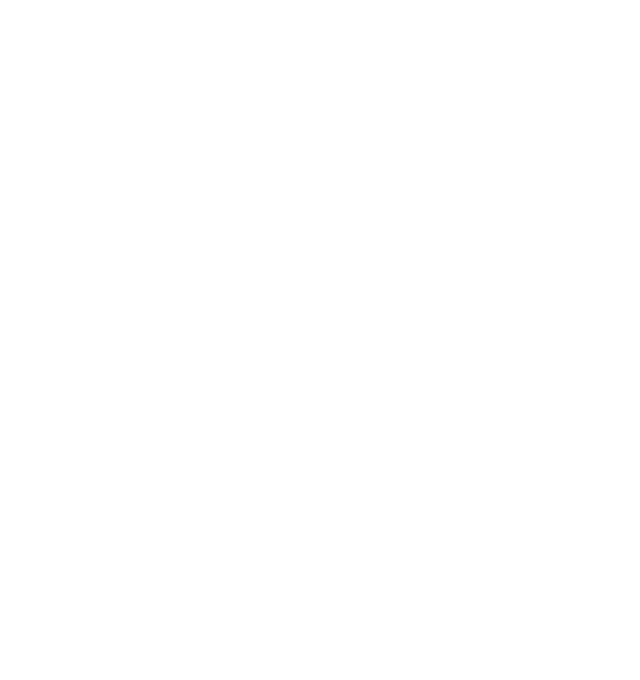
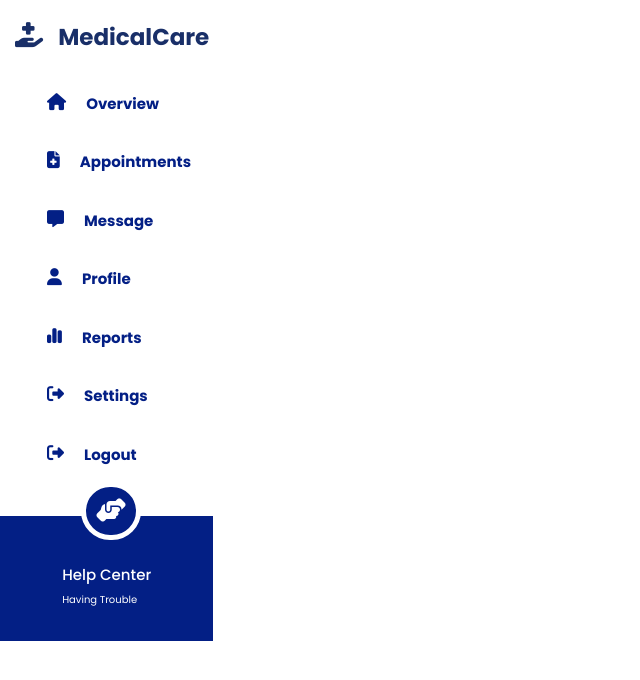
Before and after one commit to sarucm1017/Healthcare_Management-Frontend, a React (Create React App) app: page /createReport in a window 1280 px wide. Before the commit this address had no page. Shown: the top 680 px of the page, without its empty margins (0-640 px from the left). Built offline with nearby package versions, Linux system fonts and the light colour scheme; a web font is replaced by a local one.

Commit message:
create report

```diff
--- /dev/null
+++ b/src/Componets/Layout/ReportSection/Doctors/CreateReport.jsx
@@ -0,0 +1,17 @@
+import React from "react";
+import DoctorsDashboardSideSection from "../../Dashborad/Doctors/DoctorsDashboardSideSection";
+
+const CreateReport = () => {
+  return (
+    <>
+      <div className="container-fluid">
+        <div className="col-md-12 full_container">
+          <DoctorsDashboardSideSection />
+          <div className="col-md-10"></div>
+        </div>
+      </div>
+    </>
+  );
+};
+
+export default CreateReport;
--- a/src/Componets/Router/MainRoutes.js
+++ b/src/Componets/Router/MainRoutes.js
@@ -22,6 +22,7 @@
 import DoctorProfileUpdate from "../Layout/ProfileSection/Doctor/DoctorProfileEdit";
 import ReportOfPatients from "../Layout/ReportSection/Doctors/ReportOfPatients";
 import ReportDetailsOfPatients from "../Layout/ReportSection/Doctors/ReportDeatilsOfPatients";
+import CreateReport from "../Layout/ReportSection/Doctors/CreateReport";
 
 
 const MainRoutes = () => {
@@ -51,6 +52,7 @@
             <Route path ="/doctorProfileupdate" element = {<DoctorProfileUpdate/>}></Route>
             <Route path ="/reportOfPatients" element = {<ReportOfPatients/>}></Route>
             <Route path ="/reportDetailsOfPatient" element = {<ReportDetailsOfPatients/>}></Route>
+            <Route path ="/createReport" element = {<CreateReport/>}></Route>
         </Routes>
         </>
     )
```
